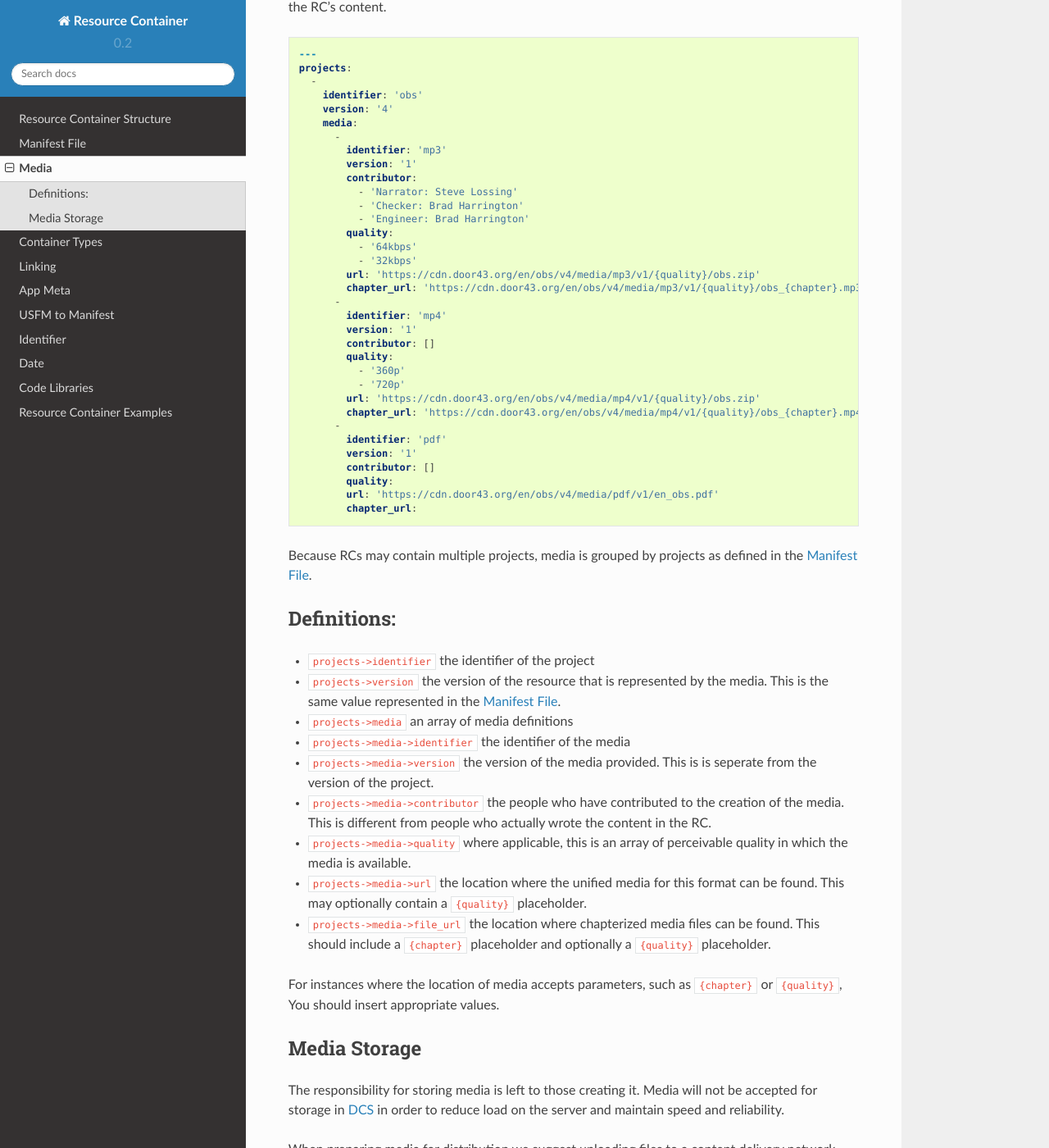
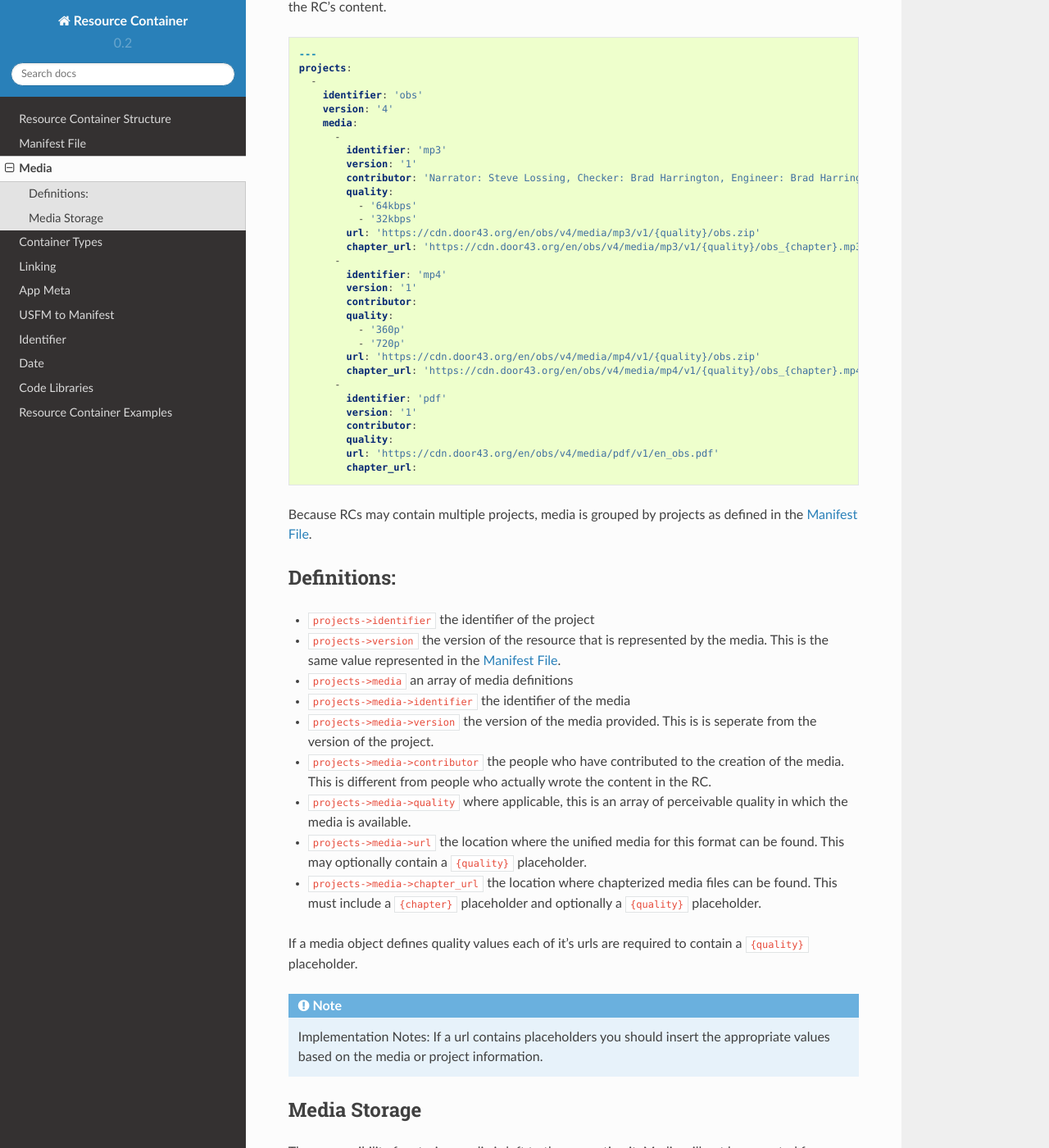
Before and after one commit to unfoldingWord-dev/Resource-Container, a Sphinx documentation site: the page built from docs/media.rst, in a window 1280 px wide and 1400 px high, scrolled down 212 px. Shown: the whole window at 82% size. Built offline with Sphinx 7.4.7 and the Read the Docs theme 2.0.0, drawn with Linux system fonts in a browser that asks for light colours.

Commit message:
fixes to media urls

```diff
--- a/docs/media.rst
+++ b/docs/media.rst
@@ -18,10 +18,7 @@ for the purpose of distributing a consumable form of the RC's content.
         -
           identifier: 'mp3'
           version: '1'
-          contributor:
-            - 'Narrator: Steve Lossing'
-            - 'Checker: Brad Harrington'
-            - 'Engineer: Brad Harrington'
+          contributor: 'Narrator: Steve Lossing, Checker: Brad Harrington, Engineer: Brad Harrington'
           quality:
             - '64kbps'
             - '32kbps'
@@ -30,7 +27,7 @@ for the purpose of distributing a consumable form of the RC's content.
         -
           identifier: 'mp4'
           version: '1'
-          contributor: []
+          contributor:
           quality:
             - '360p'
             - '720p'
@@ -39,7 +36,7 @@ for the purpose of distributing a consumable form of the RC's content.
         -
           identifier: 'pdf'
           version: '1'
-          contributor: []
+          contributor:
           quality:
           url: 'https://cdn.door43.org/en/obs/v4/media/pdf/v1/en_obs.pdf'
           chapter_url:
@@ -57,11 +54,13 @@ Definitions:
 - ``projects->media->contributor`` the people who have contributed to the creation of the media. This is different from people who actually wrote the content in the RC.
 - ``projects->media->quality`` where applicable, this is an array of perceivable quality in which the media is available.
 - ``projects->media->url`` the location where the unified media for this format can be found. This may optionally contain a ``{quality}`` placeholder.
-- ``projects->media->file_url`` the location where chapterized media files can be found. This should include a ``{chapter}`` placeholder and optionally a ``{quality}`` placeholder.
+- ``projects->media->chapter_url`` the location where chapterized media files can be found. This must include a ``{chapter}`` placeholder and optionally a ``{quality}`` placeholder.
 
-For instances where the location of media accepts parameters,
-such as ``{chapter}`` or ``{quality}``,
-You should insert appropriate values.
+If a media object defines quality values each of it's urls are required to contain a ``{quality}`` placeholder.
+
+.. note:: Implementation Notes:
+    If a url contains placeholders you should insert the appropriate values
+    based on the media or project information.
 
 Media Storage
 -------------
```
